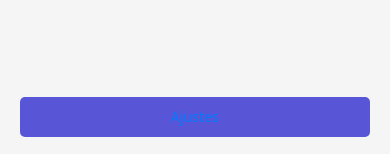
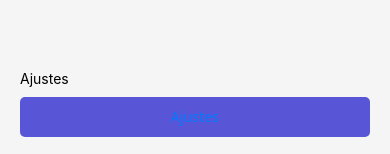
Before and after one commit to JerlibGnzlz/navNativeApp, a React Native app: screen /Products in a window 390 px wide. Shown: the part 687-841 px from the top of the page. Built offline with nearby package versions, Linux system fonts and the light colour scheme.

Commit message:
flatlist

```diff
--- a/src/presentation/screens/products/ProductsScreen.tsx
+++ b/src/presentation/screens/products/ProductsScreen.tsx
@@ -44,6 +44,7 @@ export const ProductsScreen = () => {
                     </TouchableOpacity>
                 )}
             />
+            <Text >Ajustes</Text>
 
             <Button
                 style={globalStyles.primaryButton}
```
